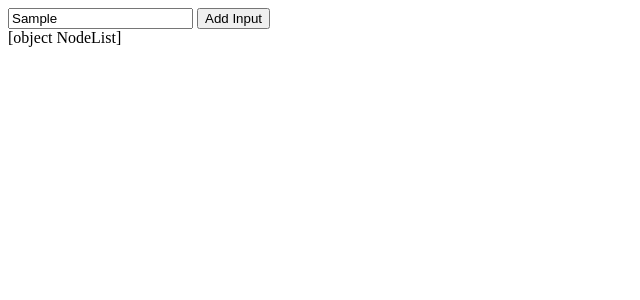
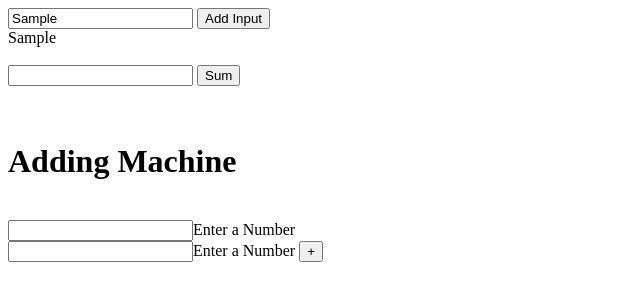
Before and after one commit to pat16012/WDD330, a plain HTML site: page week2/prove.html in a window 1280 px wide. Both pictures are taken after typing "Sample" into the empty fields and a click on the button "Add Input". Shown: the whole page, without its empty margins (0-640 px from the left). Drawn offline with Linux system fonts and the light colour scheme.

Commit message:
Finished Team Activity Week 2

```diff
--- a/week2/prove.html
+++ b/week2/prove.html
@@ -3,18 +3,32 @@
 <head>
     <meta charset="UTF-8">
     <title>Week 2 Prove Assignment</title>
+    <script src="prove2.js"></script>
 </head>
 <body>
 <div>
     <label>
-        <input type="text" name="input">
+        <input type="text" id="input">
         <button onclick="addItem()">Add Input</button>
     </label>
 
-    <script src="prove2.js"></script>
-
-    <div id="update">
-    </div>
+    <div id="update"></div>
+    <br>
+    <label>
+    <input type="number" id="numInput">
+    <button onclick="sumNum()">Sum</button>
+    </label>
+        <div id="summedNumber"></div>
+</div>
+<br><br>
+<div>
+    <h1>Adding Machine</h1><br>
+    <label>
+        <input type="number" id="num1">Enter a Number<br>
+        <input type="number" id="num2">Enter a Number
+        <button onclick="addInputs()">+</button>
+    </label>
+    <div id="numbersAdded"></div>
 </div>
 </body>
 </html>
--- a/week2/prove2.js
+++ b/week2/prove2.js
@@ -1,5 +1,27 @@
-const userInput = document.getElementsByName("input");
+// Get user input and put it on the blank div when button clicked
 function addItem() {
-    document.getElementById("update").innerHTML = userInput.toString();
+    document.getElementById("update").innerHTML = document.getElementById("input").value;
+}
+let y =  [];
+
+
+function sumNum() {
+    let userNum = 0;
+   userNum = Number(document.getElementById("numInput").value);
+   if (isNaN(userNum)) {
+      alert('Please Enter a Number!')
+   }
+   else {
+       y.push(userNum);
+       document.getElementById("summedNumber").innerHTML = y.reduce((total, amount) => total + amount);
+   }
+
+
 
 }
+
+function addInputs() {
+let num1 = Number(document.getElementById("num1").value);
+let num2 = Number(document.getElementById("num2").value);
+document.getElementById("numbersAdded").innerHTML = String(num1 + num2);
+}
```
Also changed, not shown: package-lock.json (added).
